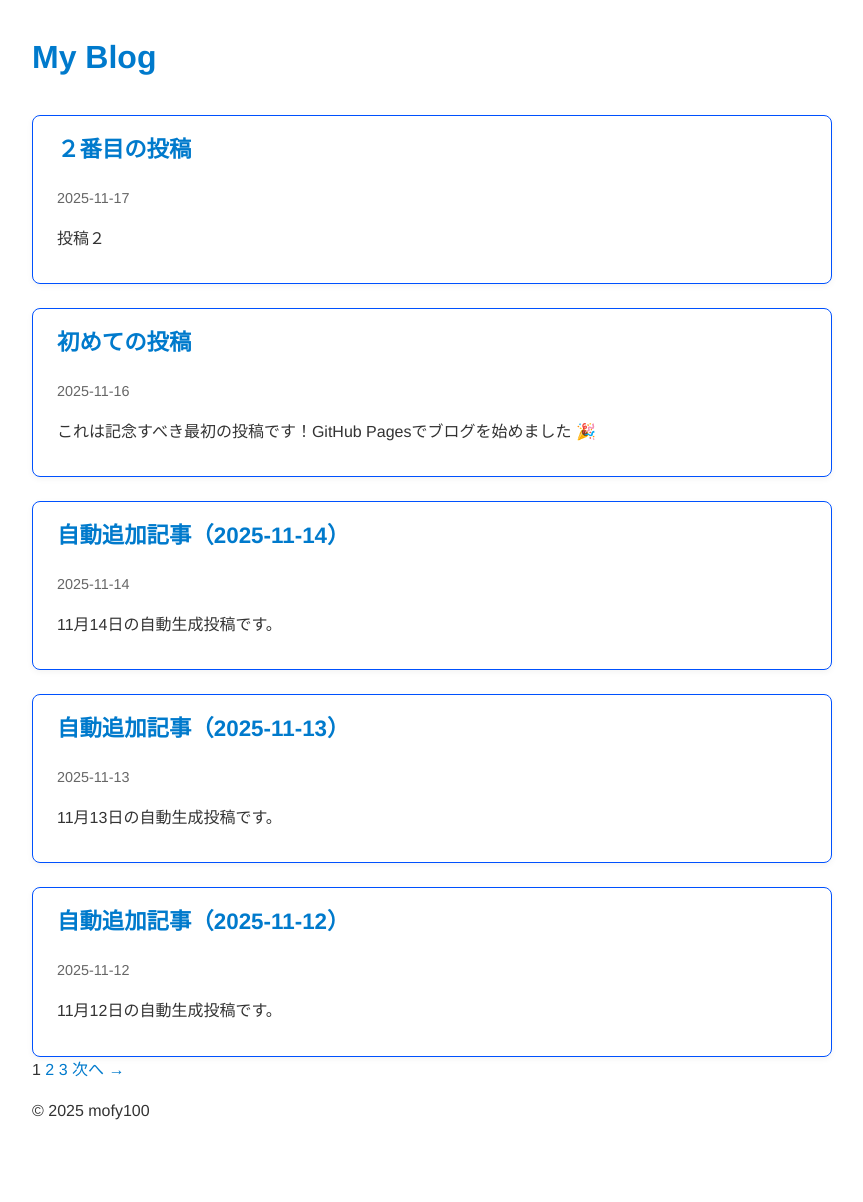
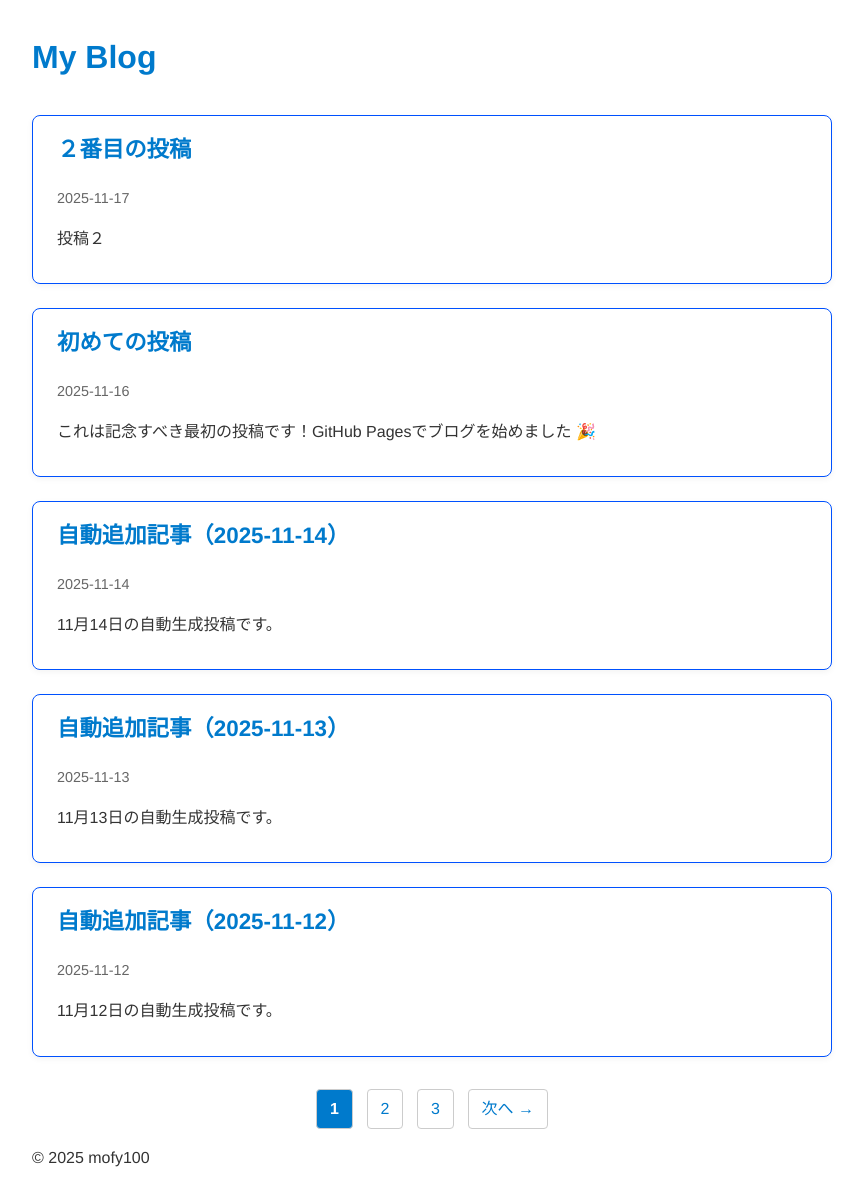
Before and after one commit to mofy100/mypage, a Jekyll site: the page built from index.html, in a window 1280 px wide. Shown: the whole page, without its empty margins (208-1071 px from the left). Built offline with Jekyll 4.4.1, drawn with Linux system fonts in a browser that asks for light colours; the list of posts is cut into pages by our own code; before the commit the page ends 1156 px from its top, so only the background shows below that.

Commit message:
fix pagination

```diff
--- a/assets/css/style.css
+++ b/assets/css/style.css
@@ -59,3 +59,25 @@ a:hover {
   font-size: 1rem;
   color: #333;
 }
+
+.pagination {
+  text-align: center;
+  margin-top: 2rem;
+}
+
+.pagination a,
+.pagination span {
+  display: inline-block;
+  margin: 0 0.3rem;
+  padding: 0.4rem 0.8rem;
+  border: 1px solid #ccc;
+  border-radius: 4px;
+  text-decoration: none;
+  color: #007acc;
+}
+
+.pagination .current {
+  background-color: #007acc;
+  color: white;
+  font-weight: bold;
+}
```
